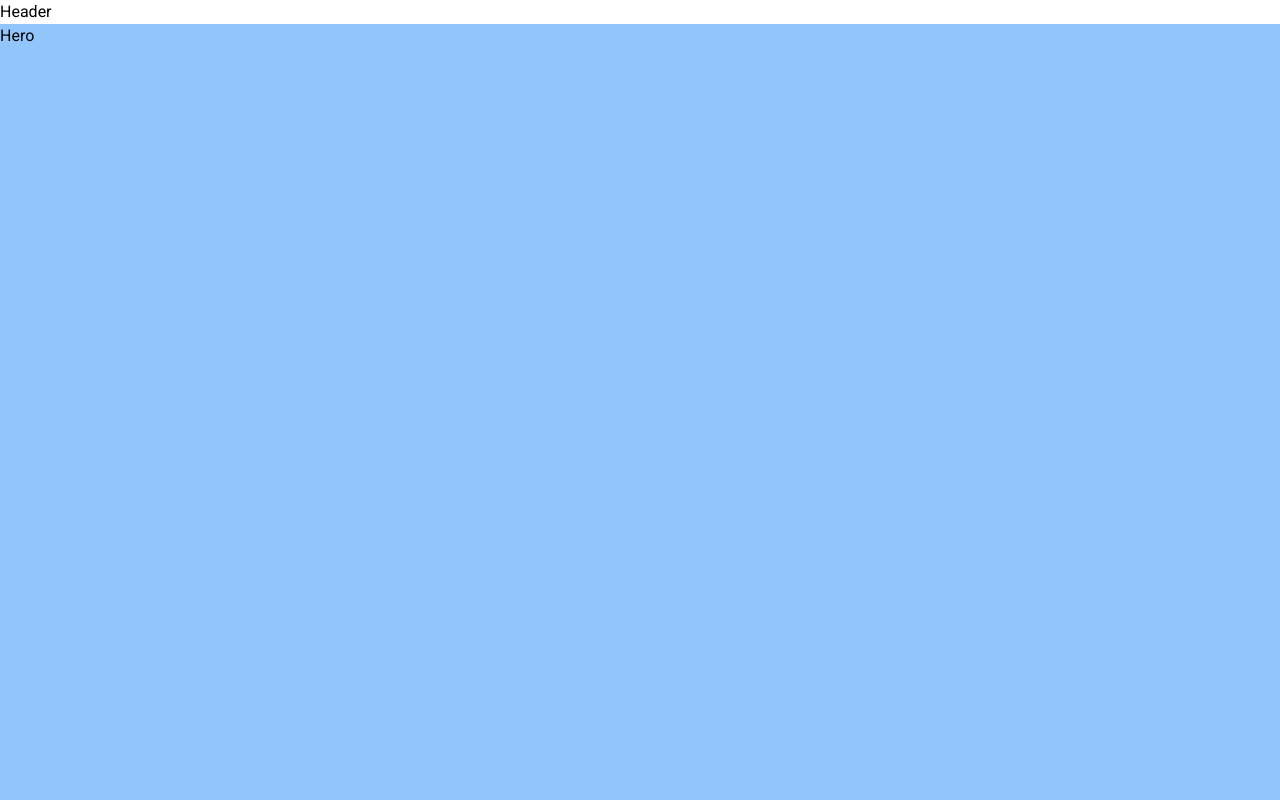
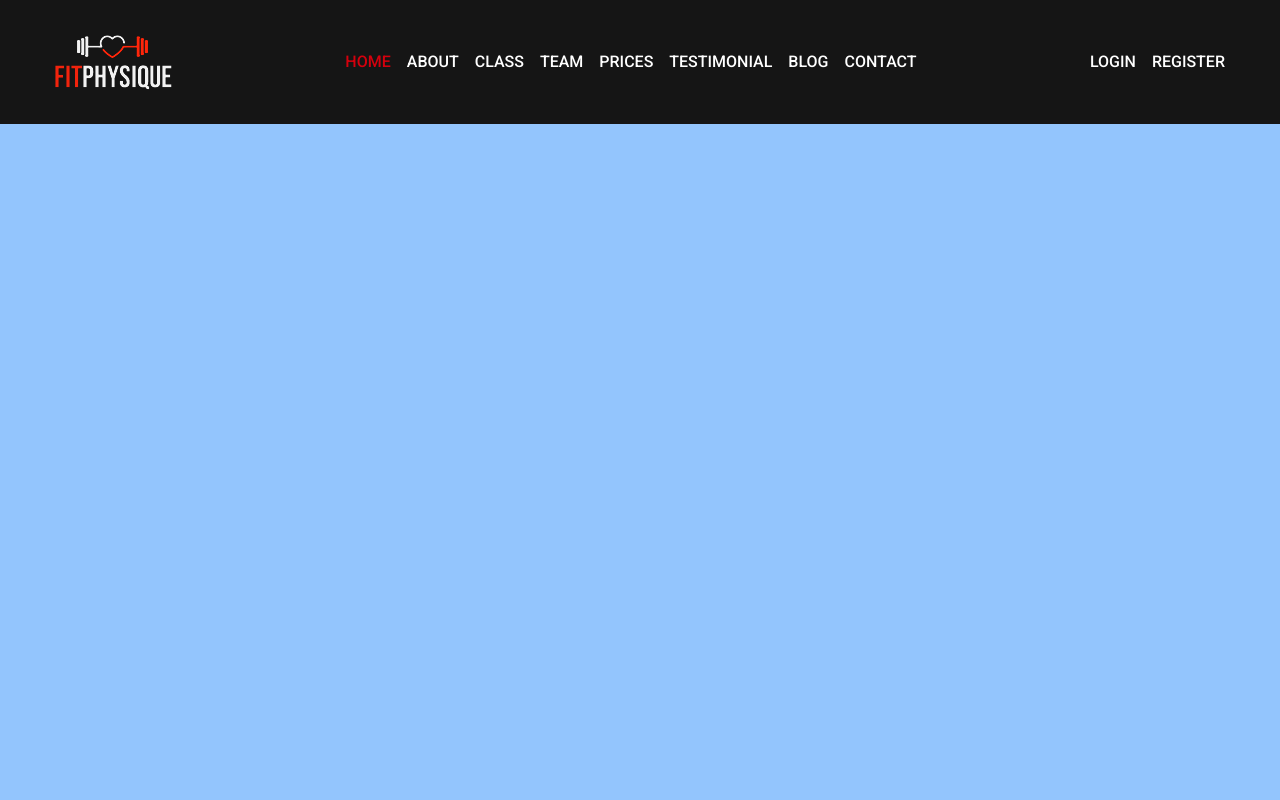
Before and after one commit to solarluiso/fitphysique, a Next.js app: page / in a window 1280 px wide. Shown: the top 800 px of the page. Built offline with nearby package versions, Linux system fonts and the light colour scheme.

Commit message:
Header, Nav and MobileNav

```diff
--- a/app/globals.css
+++ b/app/globals.css
@@ -29,4 +29,7 @@
   .h5 {
     @apply text-[22px];
   }
+  .active {
+    @apply text-accent;
+  }
 }
--- a/components/About.tsx
+++ b/components/About.tsx
@@ -1,5 +1,9 @@
 const About = () => {
-  return <section className="h-screen bg-yellow-300">About</section>;
+  return (
+    <section className="h-screen bg-yellow-300" id="about">
+      About
+    </section>
+  );
 };
 
 export default About;
--- a/components/Blog.tsx
+++ b/components/Blog.tsx
@@ -1,5 +1,9 @@
 const Blog = () => {
-  return <section className="h-screen bg-emerald-300">Blog</section>;
+  return (
+    <section className="h-screen bg-emerald-300" id="blog">
+      Blog
+    </section>
+  );
 };
 
 export default Blog;
--- a/components/Brands.tsx
+++ b/components/Brands.tsx
@@ -1,5 +1,9 @@
 const Brands = () => {
-  return <section className="h-[25vh] bg-pink-300">Brands</section>;
+  return (
+    <section className="h-[25vh] bg-pink-300" id="contact">
+      Brands
+    </section>
+  );
 };
 
 export default Brands;
--- a/components/Classes.tsx
+++ b/components/Classes.tsx
@@ -1,5 +1,9 @@
 const Classes = () => {
-  return <section className="h-screen bg-green-300">Classes</section>;
+  return (
+    <section className="h-screen bg-green-300" id="class">
+      Classes
+    </section>
+  );
 };
 
 export default Classes;
--- a/components/Header.tsx
+++ b/components/Header.tsx
@@ -1,5 +1,74 @@
+"use client";
+
+import { useState, useEffect } from "react";
+import { MdMenu } from "react-icons/md";
+import Link from "next/link";
+import Image from "next/image";
+
+import MobileNav from "./MobileNav";
+import Nav from "./Nav";
+
 const Header = () => {
-  return <header>Header</header>;
+  const [headerActive, setHeaderActive] = useState(false);
+  const [openNav, setOpenNav] = useState(false);
+
+  useEffect(() => {
+    const handleScroll = () => {
+      // detect scroll
+      setHeaderActive(window.scrollY > 50);
+    };
+    // add scroll event
+    window.addEventListener("scroll", handleScroll);
+    // clear scroll event
+    return () => {
+      window.removeEventListener("scroll", handleScroll);
+    };
+  }, []);
+
+  return (
+    <header
+      className={`${
+        headerActive ? "h-[100px]" : "h-[124px]"
+      } fixed max-w-[1920px] top-0 w-full bg-primary-200 h-[100px] transition-all z-50`}
+    >
+      <div className="container mx-auto h-full flex items-center justify-between">
+        {/* logo */}
+        <Link href="">
+          <Image src={"/assets/img/logo.png"} width={117} height={55} alt="" />
+        </Link>
+        {/* mobile nav */}
+        <MobileNav
+          containerStyles={`${headerActive ? "top-[90px]" : "top-[124px]"}
+          ${
+            openNav
+              ? "max-h-max pt-8 pb-10 border-t border-white/10"
+              : "max-h-0 pt-0 pb-0 overflow-hidden border-white/0"
+          }
+          flex flex-col text-center gap-8 fixed bg-primary-200 w-full left-0 text-base uppercase font-medium text-white transition-all xl:hidden`}
+        />
+        {/* desktop nav */}
+        <Nav containerStyles="flex gap-4 text-white text-base uppercase font-medium transition-all hidden xl:flex" />
+        {/* hide/open menu btn */}
+        <div className="flex items-center gap-4">
+          {/* login and register btns */}
+          <div className="text-white flex items-center gap-4">
+            <button className="hover:text-accent transition-all text-base uppercase font-medium">
+              Login
+            </button>
+            <button className="hover:text-accent transition-all text-base uppercase font-medium">
+              Register
+            </button>
+          </div>
+          <button
+            onClick={() => setOpenNav(!openNav)}
+            className="text-white xl:hidden"
+          >
+            <MdMenu className="text-4xl" />
+          </button>
+        </div>
+      </div>
+    </header>
+  );
 };
 
 export default Header;
--- a/components/Hero.tsx
+++ b/components/Hero.tsx
@@ -1,5 +1,9 @@
 const Hero = () => {
-  return <section className="h-[80vh] lg:h-[912px] bg-blue-300">Hero</section>;
+  return (
+    <section className="h-[80vh] lg:h-[912px] bg-blue-300" id="home">
+      Hero
+    </section>
+  );
 };
 
 export default Hero;
--- a/components/Membership.tsx
+++ b/components/Membership.tsx
@@ -1,5 +1,9 @@
 const Membership = () => {
-  return <section className="h-screen bg-lime-300">Membership</section>;
+  return (
+    <section className="h-screen bg-lime-300" id="prices">
+      Membership
+    </section>
+  );
 };
 
 export default Membership;
--- /dev/null
+++ b/components/MobileNav.tsx
@@ -0,0 +1,74 @@
+"use client";
+
+import { useMediaQuery } from "react-responsive";
+import { Link as ScrollLink } from "react-scroll";
+
+const links = [
+  {
+    name: "home",
+    target: "home",
+    offset: -100,
+  },
+  {
+    name: "about",
+    target: "about",
+    offset: -80,
+  },
+  {
+    name: "class",
+    target: "class",
+    offset: -80,
+  },
+  {
+    name: "team",
+    target: "team",
+    offset: 0,
+  },
+  {
+    name: "prices",
+    target: "prices",
+    offset: -40,
+  },
+  {
+    name: "testimonial",
+    target: "testimonial",
+    offset: 0,
+  },
+  {
+    name: "blog",
+    target: "blog",
+    offset: 0,
+  },
+  {
+    name: "contact",
+    target: "contact",
+    offset: 0,
+  },
+];
+
+const MobileNav = ({ containerStyles }: { containerStyles: string }) => {
+  const isMobile = useMediaQuery({
+    query: "(max-width: 640px)",
+  });
+  return (
+    <nav className={`${containerStyles}`}>
+      {links.map((link, index) => {
+        return (
+          <ScrollLink
+            key={index}
+            offset={link.offset}
+            to={link.target}
+            smooth
+            spy
+            activeClass={`${!isMobile && "active"}`}
+            className="cursor-pointer hover:text-accent transition-all"
+          >
+            {link.name}
+          </ScrollLink>
+        );
+      })}
+    </nav>
+  );
+};
+
+export default MobileNav;
--- /dev/null
+++ b/components/Nav.tsx
@@ -0,0 +1,70 @@
+"use client";
+
+import { Link as ScrollLink } from "react-scroll";
+
+const links = [
+  {
+    name: "home",
+    target: "home",
+    offset: -100,
+  },
+  {
+    name: "about",
+    target: "about",
+    offset: -80,
+  },
+  {
+    name: "class",
+    target: "class",
+    offset: -80,
+  },
+  {
+    name: "team",
+    target: "team",
+    offset: 0,
+  },
+  {
+    name: "prices",
+    target: "prices",
+    offset: -40,
+  },
+  {
+    name: "testimonial",
+    target: "testimonial",
+    offset: 0,
+  },
+  {
+    name: "blog",
+    target: "blog",
+    offset: 0,
+  },
+  {
+    name: "contact",
+    target: "contact",
+    offset: 0,
+  },
+];
+
+const Nav = ({ containerStyles }: { containerStyles: string }) => {
+  return (
+    <nav className={`${containerStyles}`}>
+      {links.map((link, index) => {
+        return (
+          <ScrollLink
+            key={index}
+            offset={link.offset}
+            to={link.target}
+            smooth
+            spy
+            activeClass="active"
+            className="cursor-pointer hover:text-accent transition-all"
+          >
+            {link.name}
+          </ScrollLink>
+        );
+      })}
+    </nav>
+  );
+};
+
+export default Nav;
--- a/components/Team.tsx
+++ b/components/Team.tsx
@@ -1,5 +1,9 @@
 const Team = () => {
-  return <section className="h-screen bg-red-300">Team</section>;
+  return (
+    <section className="h-screen bg-red-300" id="team">
+      Team
+    </section>
+  );
 };
 
 export default Team;
--- a/components/Testimonial.tsx
+++ b/components/Testimonial.tsx
@@ -1,5 +1,9 @@
 const Testimonial = () => {
-  return <section className="h-[50vh] bg-indigo-300">Testimonial</section>;
+  return (
+    <section className="h-[50vh] bg-indigo-300" id="testimonial">
+      Testimonial
+    </section>
+  );
 };
 
 export default Testimonial;
```
